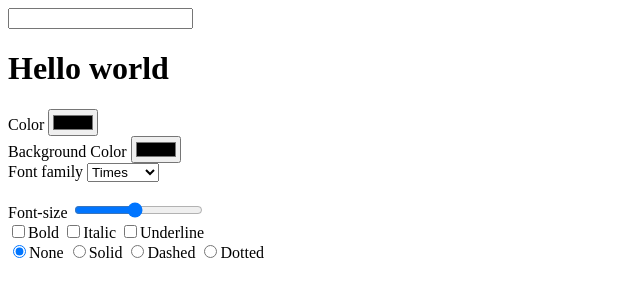
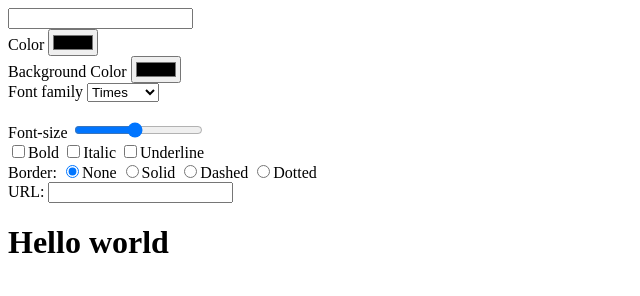
Before and after one commit to GuldanaBaktybekova/18.02.2022, a plain HTML site: page index.html in a window 1280 px wide. Shown: the whole page, without its empty margins (0-640 px from the left). Drawn offline with Linux system fonts and the light colour scheme.

Commit message:
Added url to index.html

```diff
--- a/index.html
+++ b/index.html
@@ -8,7 +8,8 @@
   </head>
   <body>
     <input type="text " id="example1" />
-    <h1 id="example1h1">Hello world</h1>
+    <br>
+
 
     Color <input type="color" id="example2" /> <br />
     Background Color <input type="color" id="example3" />
@@ -36,6 +37,7 @@
     <input type="checkbox" id="italic">Italic
     <input type="checkbox" id="underline">Underline
     <br>
+    Border:
 
     <label >
       <input type="radio" id="none" name="border" value="none" checked>None
@@ -51,7 +53,12 @@
       <input type="radio" id="dotted" name="border" value="dotted">Dotted
 
     </label>
+    <br>
+    URL: <input type="text" id="url">
 
+
+
+    <h1 id="example1h1">Hello world</h1>
     <script src="./script.js"></script>
   </body>
 </html>
```
